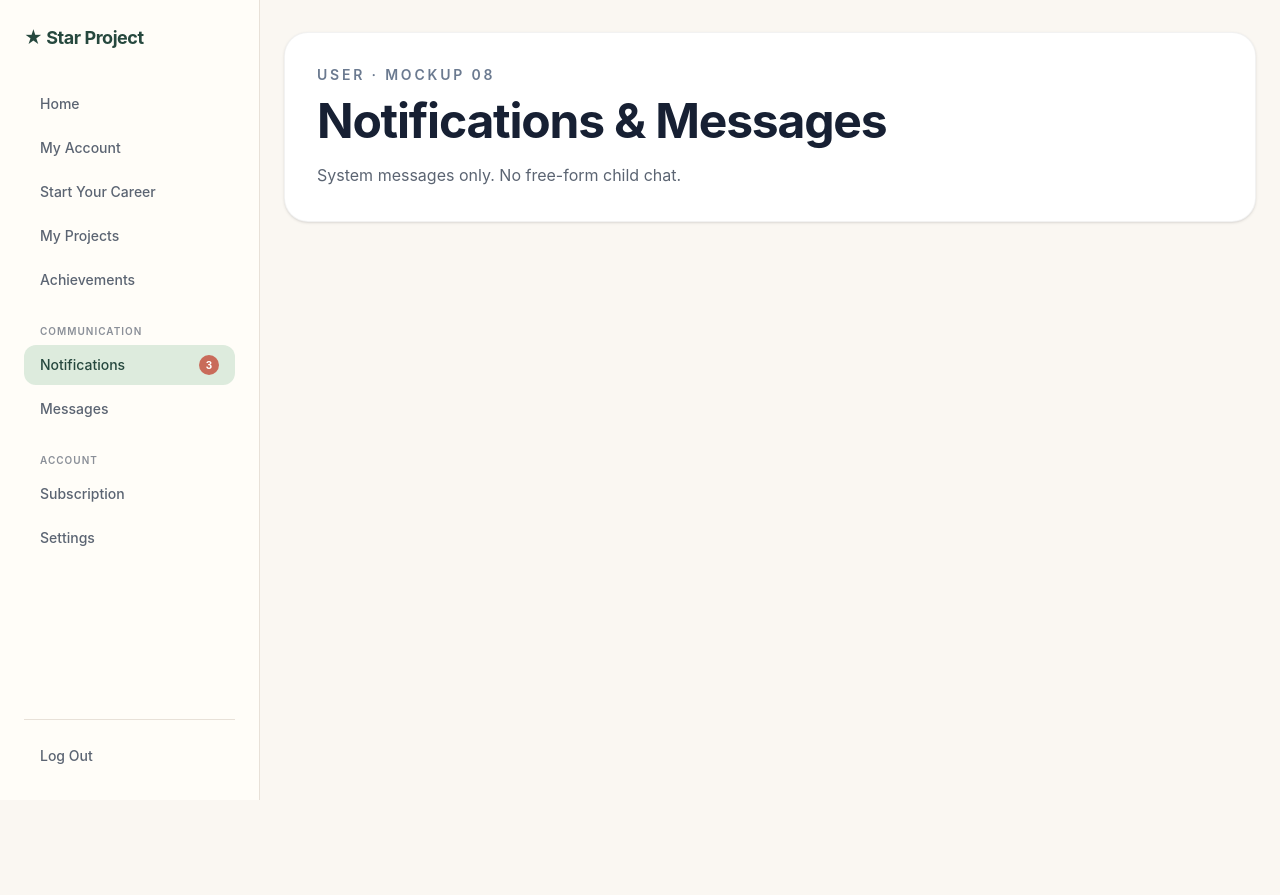
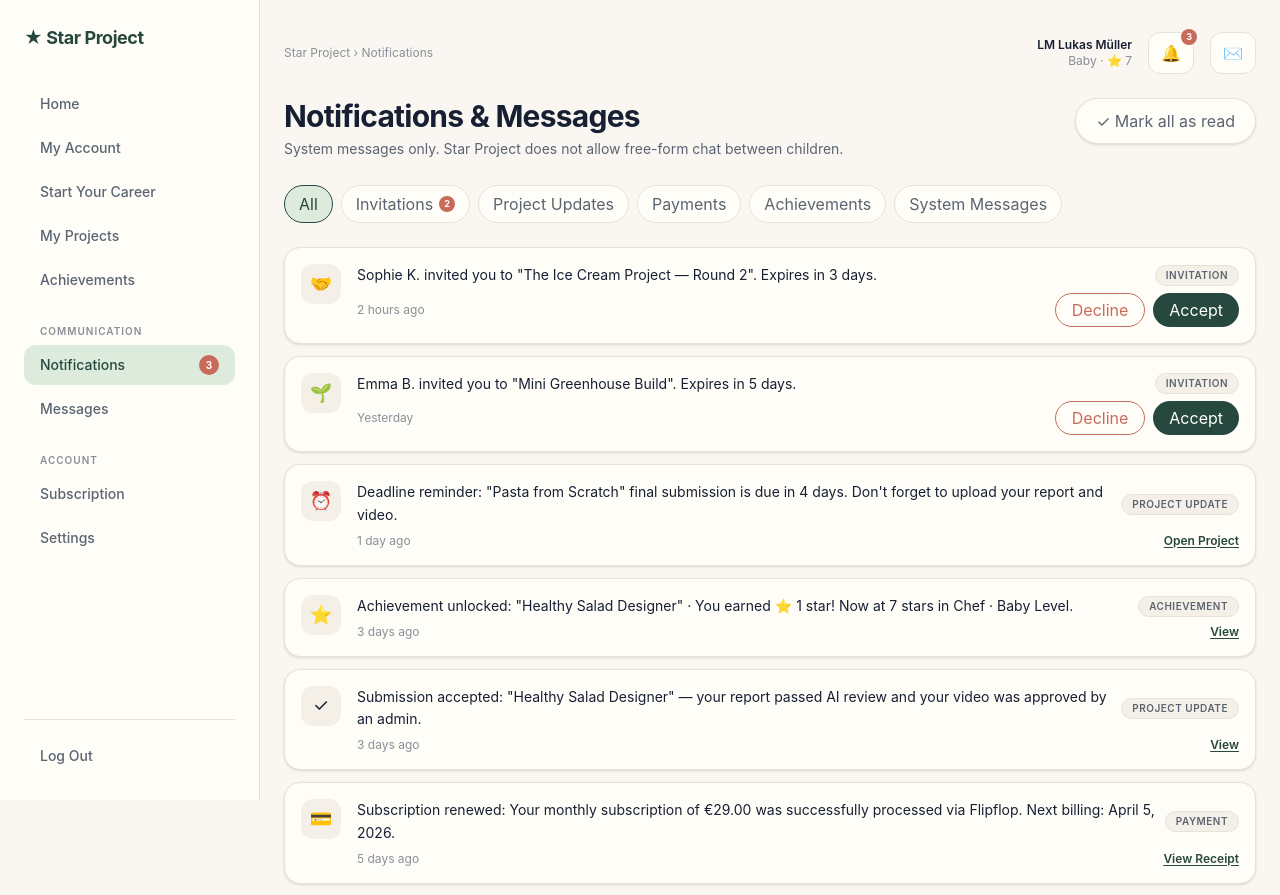
Before and after one commit to iyikbe/star-project-pwa, a React (Vite) app: page /notifications in a window 1280 px wide. Shown: the top 895 px of the page. Before the commit the page ends 800 px from the top, so only its background shows below. Built offline with nearby package versions, Linux system fonts and the light colour scheme.

Commit message:
Build notifications page UI

```diff
--- a/src/features/notifications/NotificationsPage.tsx
+++ b/src/features/notifications/NotificationsPage.tsx
@@ -1,11 +1,285 @@
-import { PagePlaceholder } from '../../components/ui/PagePlaceholder'
+import { useState } from 'react'
+import { Link } from 'react-router-dom'
+
+type NotificationType = 'Invitation' | 'Project Update' | 'Achievement' | 'Payment' | 'System Message'
+
+type NotificationAction =
+  | { kind: 'accept_decline' }
+  | { kind: 'link'; label: string; to: string }
+  | { kind: 'none' }
+
+type Notification = {
+  id: string
+  icon: string
+  message: string
+  time: string
+  type: NotificationType
+  action: NotificationAction
+}
+
+const NOTIFICATIONS: Notification[] = [
+  {
+    id: 'invite-sophie',
+    icon: '🤝',
+    message:
+      'Sophie K. invited you to "The Ice Cream Project — Round 2". Expires in 3 days.',
+    time: '2 hours ago',
+    type: 'Invitation',
+    action: { kind: 'accept_decline' },
+  },
+  {
+    id: 'invite-emma',
+    icon: '🌱',
+    message:
+      'Emma B. invited you to "Mini Greenhouse Build". Expires in 5 days.',
+    time: 'Yesterday',
+    type: 'Invitation',
+    action: { kind: 'accept_decline' },
+  },
+  {
+    id: 'deadline-pasta',
+    icon: '⏰',
+    message:
+      'Deadline reminder: "Pasta from Scratch" final submission is due in 4 days. Don\'t forget to upload your report and video.',
+    time: '1 day ago',
+    type: 'Project Update',
+    action: { kind: 'link', label: 'Open Project', to: '/projects/1/workspace' },
+  },
+  {
+    id: 'achievement-salad',
+    icon: '⭐',
+    message:
+      'Achievement unlocked: "Healthy Salad Designer" · You earned ⭐ 1 star! Now at 7 stars in Chef · Baby Level.',
+    time: '3 days ago',
+    type: 'Achievement',
+    action: { kind: 'link', label: 'View', to: '/achievements' },
+  },
+  {
+    id: 'submission-accepted',
+    icon: '✓',
+    message:
+      'Submission accepted: "Healthy Salad Designer" — your report passed AI review and your video was approved by an admin.',
+    time: '3 days ago',
+    type: 'Project Update',
+    action: { kind: 'link', label: 'View', to: '/projects/1/result' },
+  },
+  {
+    id: 'payment-renewal',
+    icon: '💳',
+    message:
+      'Subscription renewed: Your monthly subscription of €29.00 was successfully processed via Flipflop. Next billing: April 5, 2026.',
+    time: '5 days ago',
+    type: 'Payment',
+    action: { kind: 'link', label: 'View Receipt', to: '/subscription' },
+  },
+  {
+    id: 'new-project-brezel',
+    icon: '📢',
+    message:
+      'New project released: "Brezel Workshop" is now available in Chef · Baby Level. Perfect for your current skill level.',
+    time: '1 week ago',
+    type: 'System Message',
+    action: { kind: 'link', label: 'View', to: '/categories/chef' },
+  },
+  {
+    id: 'welcome',
+    icon: '📋',
+    message:
+      'Welcome to Star Project! Your account is active. Start your first project anytime — minimum 2 team members required to begin.',
+    time: '2 weeks ago',
+    type: 'System Message',
+    action: { kind: 'none' },
+  },
+]
+
+type FilterTab = 'All' | 'Invitation' | 'Project Update' | 'Achievement' | 'Payment' | 'System Message'
+
+const FILTER_TABS: { label: string; key: FilterTab; count?: number }[] = [
+  { label: 'All', key: 'All' },
+  { label: 'Invitations', key: 'Invitation', count: 2 },
+  { label: 'Project Updates', key: 'Project Update' },
+  { label: 'Payments', key: 'Payment' },
+  { label: 'Achievements', key: 'Achievement' },
+  { label: 'System Messages', key: 'System Message' },
+]
+
+function TopBar() {
+  return (
+    <div className="mb-6 flex flex-col gap-3 sm:flex-row sm:items-center sm:justify-between">
+      <p className="text-xs text-[#8A8F98]">Star Project › Notifications</p>
+      <div className="flex items-center gap-4">
+        <div className="text-right text-xs">
+          <p className="font-semibold text-[#172033]">LM Lukas Müller</p>
+          <p className="text-[#8A8F98]">Baby · ⭐ 7</p>
+        </div>
+        <button
+          type="button"
+          className="relative rounded-xl border border-[#E8E1D8] bg-[#FFFDF8] px-3 py-2 text-sm text-[#5B6472] hover:bg-[#F4EFE7]"
+        >
+          🔔
+          <span className="absolute -right-1 -top-1 flex h-4 w-4 items-center justify-center rounded-full bg-[#C96B5A] text-[9px] font-bold text-white">
+            3
+          </span>
+        </button>
+        <button
+          type="button"
+          className="rounded-xl border border-[#E8E1D8] bg-[#FFFDF8] px-3 py-2 text-sm text-[#5B6472] hover:bg-[#F4EFE7]"
+        >
+          ✉️
+        </button>
+      </div>
+    </div>
+  )
+}
+
+function PageHeader() {
+  return (
+    <div className="mb-6 flex flex-col gap-4 sm:flex-row sm:items-start sm:justify-between">
+      <div>
+        <h1 className="text-2xl font-bold tracking-tight text-[#172033] md:text-3xl">
+          Notifications &amp; Messages
+        </h1>
+        <p className="mt-1 text-sm leading-relaxed text-[#5B6472]">
+          System messages only. Star Project does not allow free-form chat between children.
+        </p>
+      </div>
+      <button
+        type="button"
+        className="inline-flex shrink-0 items-center gap-1.5 rounded-full border border-[#E8E1D8] bg-[#FFFDF8] px-5 py-2.5 text-sm font-medium text-[#5B6472] shadow-sm transition-all hover:border-[#26483E] hover:text-[#26483E]"
+      >
+        ✓ Mark all as read
+      </button>
+    </div>
+  )
+}
+
+function FilterTabs({
+  active,
+  onChange,
+}: {
+  active: FilterTab
+  onChange: (tab: FilterTab) => void
+}) {
+  return (
+    <div className="mb-6 flex flex-wrap gap-2">
+      {FILTER_TABS.map((tab) => (
+        <button
+          key={tab.key}
+          type="button"
+          onClick={() => onChange(tab.key)}
+          className={`inline-flex items-center gap-1.5 rounded-full border px-3.5 py-1.5 text-xs font-medium transition-colors ${
+            active === tab.key
+              ? 'border-[#26483E] bg-[#DDEBDD] text-[#26483E]'
+              : 'border-[#E8E1D8] bg-[#FFFDF8] text-[#5B6472] hover:border-[#D8D3CA]'
+          }`}
+        >
+          {tab.label}
+          {tab.count != null && (
+            <span
+              className={`flex h-4 w-4 items-center justify-center rounded-full text-[9px] font-bold ${
+                active === tab.key
+                  ? 'bg-[#26483E] text-white'
+                  : 'bg-[#C96B5A] text-white'
+              }`}
+            >
+              {tab.count}
+            </span>
+          )}
+        </button>
+      ))}
+    </div>
+  )
+}
+
+function NotificationRow({
+  notification,
+}: {
+  notification: Notification
+}) {
+  return (
+    <div className="rounded-2xl border border-[#E8E1D8] bg-[#FFFDF8] p-4 shadow-sm">
+      <div className="flex items-start gap-4">
+        <span className="flex h-10 w-10 shrink-0 items-center justify-center rounded-xl bg-[#F4EFE7] text-lg">
+          {notification.icon}
+        </span>
+        <div className="flex flex-1 flex-col gap-1.5 min-w-0">
+          <div className="flex flex-wrap items-center gap-2">
+            <p className="flex-1 text-sm leading-relaxed text-[#172033]">
+              {notification.message}
+            </p>
+            <span className="shrink-0 rounded-full border border-[#E8E1D8] bg-[#F4EFE7] px-2.5 py-0.5 text-[10px] font-semibold uppercase tracking-wider text-[#5B6472]">
+              {notification.type}
+            </span>
+          </div>
+          <div className="flex flex-wrap items-center justify-between gap-2">
+            <span className="text-xs text-[#8A8F98]">{notification.time}</span>
+            <NotificationActions action={notification.action} />
+          </div>
+        </div>
+      </div>
+    </div>
+  )
+}
+
+function NotificationActions({ action }: { action: NotificationAction }) {
+  if (action.kind === 'accept_decline') {
+    return (
+      <div className="flex gap-2">
+        <button
+          type="button"
+          className="rounded-full border border-[#C96B5A] px-4 py-1 text-xs font-medium text-[#C96B5A] transition-colors hover:bg-[#C96B5A] hover:text-white"
+        >
+          Decline
+        </button>
+        <button
+          type="button"
+          className="rounded-full bg-[#26483E] px-4 py-1 text-xs font-medium text-white transition-colors hover:bg-[#1F3D35]"
+        >
+          Accept
+        </button>
+      </div>
+    )
+  }
+
+  if (action.kind === 'link') {
+    return (
+      <Link
+        to={action.to}
+        className="text-xs font-semibold text-[#26483E] underline underline-offset-2 transition-colors hover:text-[#547C6A]"
+      >
+        {action.label}
+      </Link>
+    )
+  }
+
+  return (
+    <span className="text-xs text-[#8A8F98]">No action required</span>
+  )
+}
 
 export function NotificationsPage() {
+  const [activeFilter, setActiveFilter] = useState<FilterTab>('All')
+
+  const filtered =
+    activeFilter === 'All'
+      ? NOTIFICATIONS
+      : NOTIFICATIONS.filter((n) => n.type === activeFilter)
+
   return (
-    <PagePlaceholder
-      eyebrow="User · Mockup 08"
-      title="Notifications & Messages"
-      description="System messages only. No free-form child chat."
-    />
+    <div>
+      <TopBar />
+      <PageHeader />
+      <FilterTabs active={activeFilter} onChange={setActiveFilter} />
+      <div className="space-y-3">
+        {filtered.map((n) => (
+          <NotificationRow key={n.id} notification={n} />
+        ))}
+        {filtered.length === 0 && (
+          <p className="py-8 text-center text-sm text-[#8A8F98]">
+            No {activeFilter.toLowerCase()} notifications.
+          </p>
+        )}
+      </div>
+    </div>
   )
 }
```
